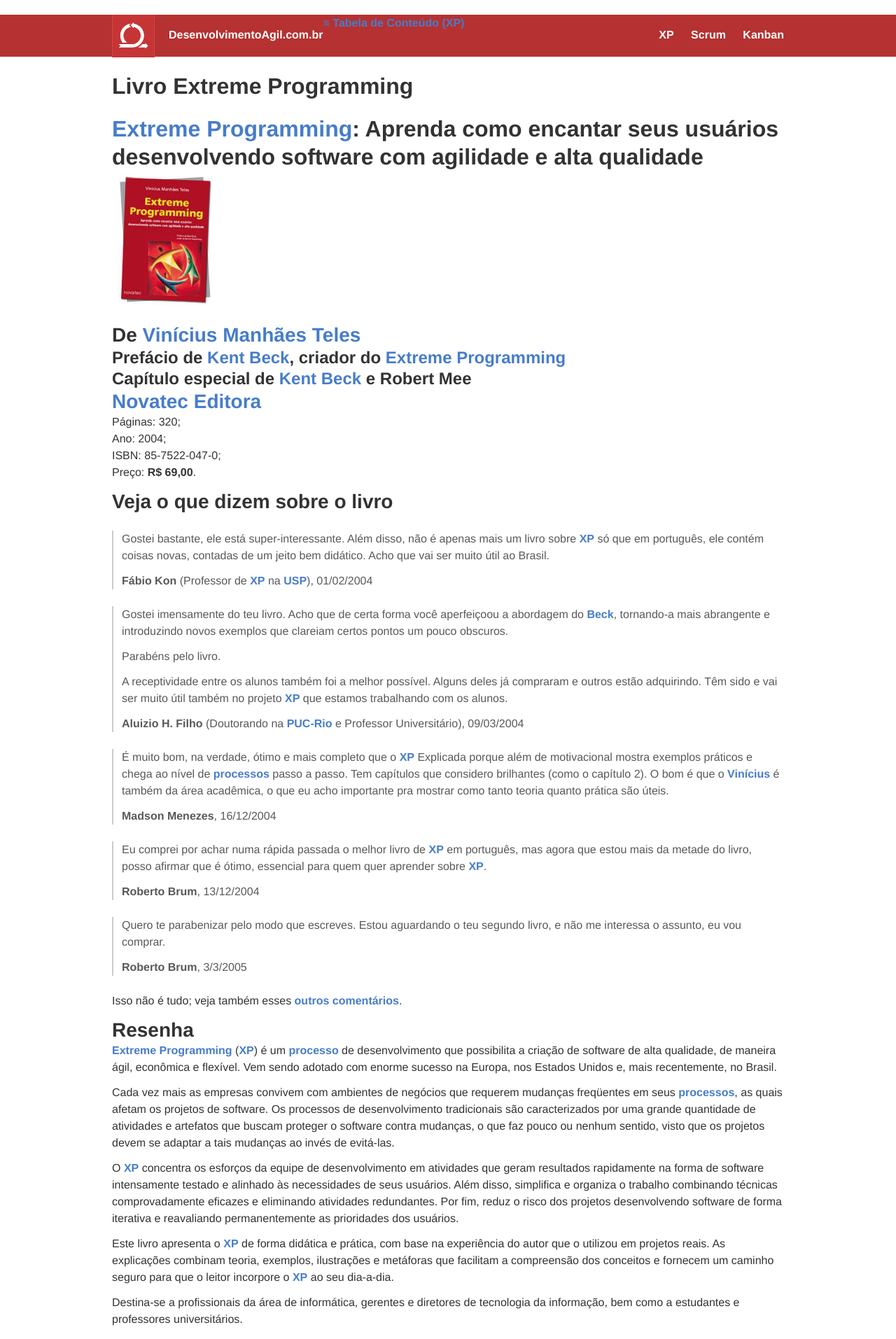
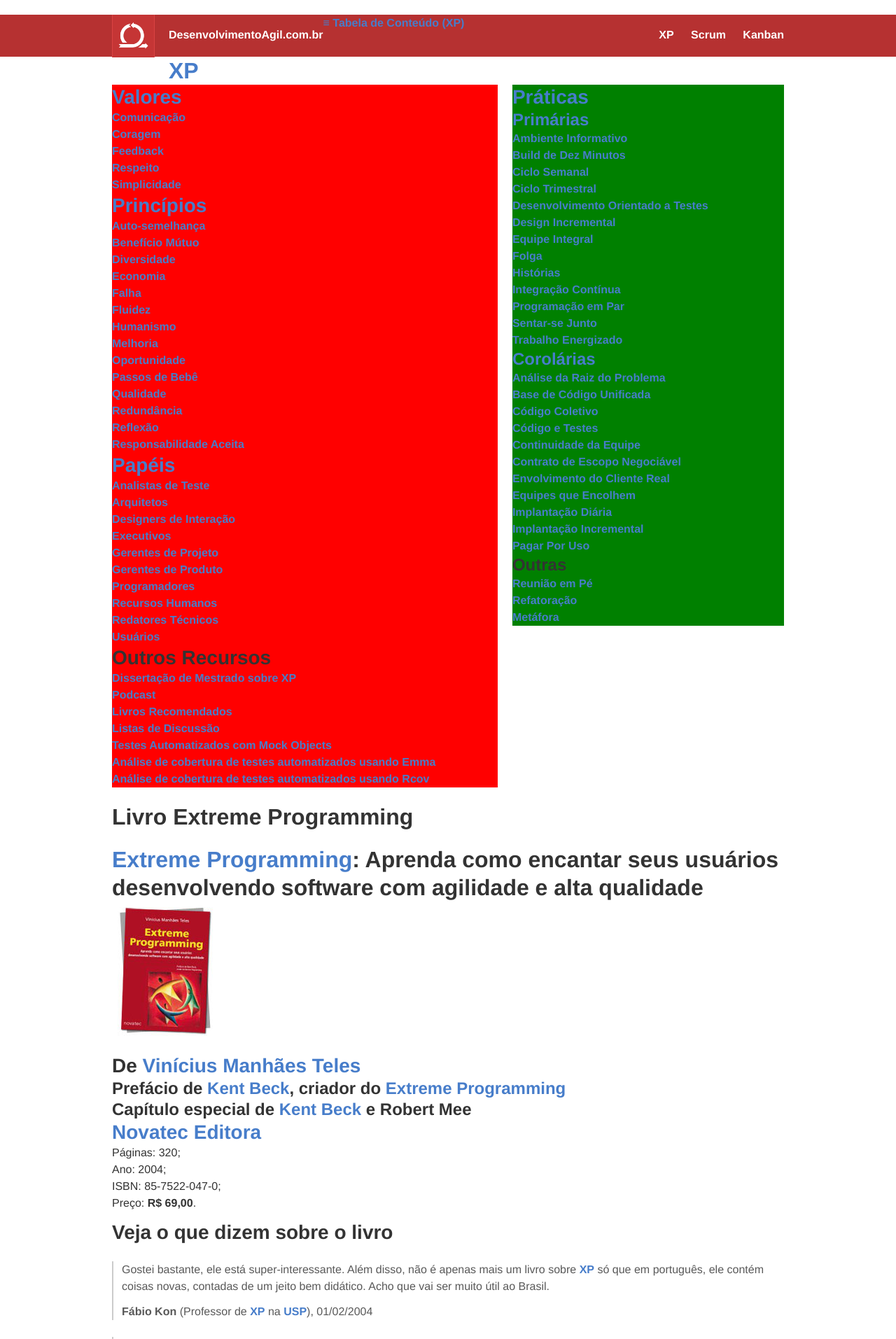
Before and after one commit to desenvolvimentoagilcombr/desenvolvimentoagilcombr.github.com, a Jekyll site: the page built from livroxp.html, in a window 1280 px wide. Shown: the top 1913 px of the page at 70% size. Built offline with Jekyll 4.4.1, drawn with Linux system fonts in a browser that asks for light colours; Markdown is read by kramdown in place of the engine named in the settings.

Commit message:
Created columns for table content

```diff
--- a/_includes/content_table_xp.html
+++ b/_includes/content_table_xp.html
@@ -1,7 +1,10 @@
 <div id="content-table">
   <div class="center">
     <h2><a href="/xp" title="XP">XP</a></h2>
+
     <nav id="content-navigation">
+
+      <div class="table-column-01">
 
         <div class="topic">
           <h3><a href="/xp/valores">Valores</a></h3>
@@ -63,9 +66,12 @@
           </ul>
         </div>
 
-      <div class="topic main-category last">
+      </div> <!-- /table-column-01 -->
+
+      <div class="table-column-02">
+
+        <div class="topic">
           <h3><a href="/xp/praticas">Práticas</a></h3>
-
           <ul>
             <li><h4><a href="/xp/praticas#primarias">Primárias</a></h4></li>
             <li><a href="/xp/praticas/ambiente_informativo">Ambiente Informativo</a></li>
@@ -82,7 +88,6 @@
             <li><a href="/xp/praticas/sentar_junto">Sentar-se Junto</a></li>
             <li><a href="/xp/praticas/trabalho_energizado">Trabalho Energizado</a></li>
           </ul>
-
           <ul>
             <li><h4><a href="/xp/praticas#corolarias">Corolárias</a></h4></li>
             <li><a href="/xp/praticas/raiz_problema">Análise da Raiz do Problema</a></li>
@@ -97,7 +102,6 @@
             <li><a href="/xp/praticas/implantacao_incremental">Implantação Incremental</a></li>
             <li><a href="/xp/praticas/pagar_por_uso">Pagar Por Uso</a></li>
           </ul>
-
           <ul class="last">
             <li><h4>Outras</h4></li>
             <li><a href="/xp/praticas/reuniao_pe">Reunião em Pé</a></li>
@@ -105,6 +109,9 @@
             <li><a href="/xp/praticas/metafora">Metáfora</a></li>
           </ul>
         </div>
+
+      </div> <!-- /table-column-02 -->
+
     </nav>
   </div>
 </div>
--- a/_sass/layouts/_default.scss
+++ b/_sass/layouts/_default.scss
@@ -3,7 +3,20 @@
 }
 
 #content-table {
-  display: none;
+  @include outer-container;
+
+  .table-column-01 {
+    @include span-columns(7 of 12);
+    background: red;
+  }
+
+  .table-column-02 {
+    @include span-columns(5 of 12);
+    background: green;
+  }
+
+  .topic {
+  }
 }
 
 a {
```
Lines whose indentation alone changed are shown as unchanged.
